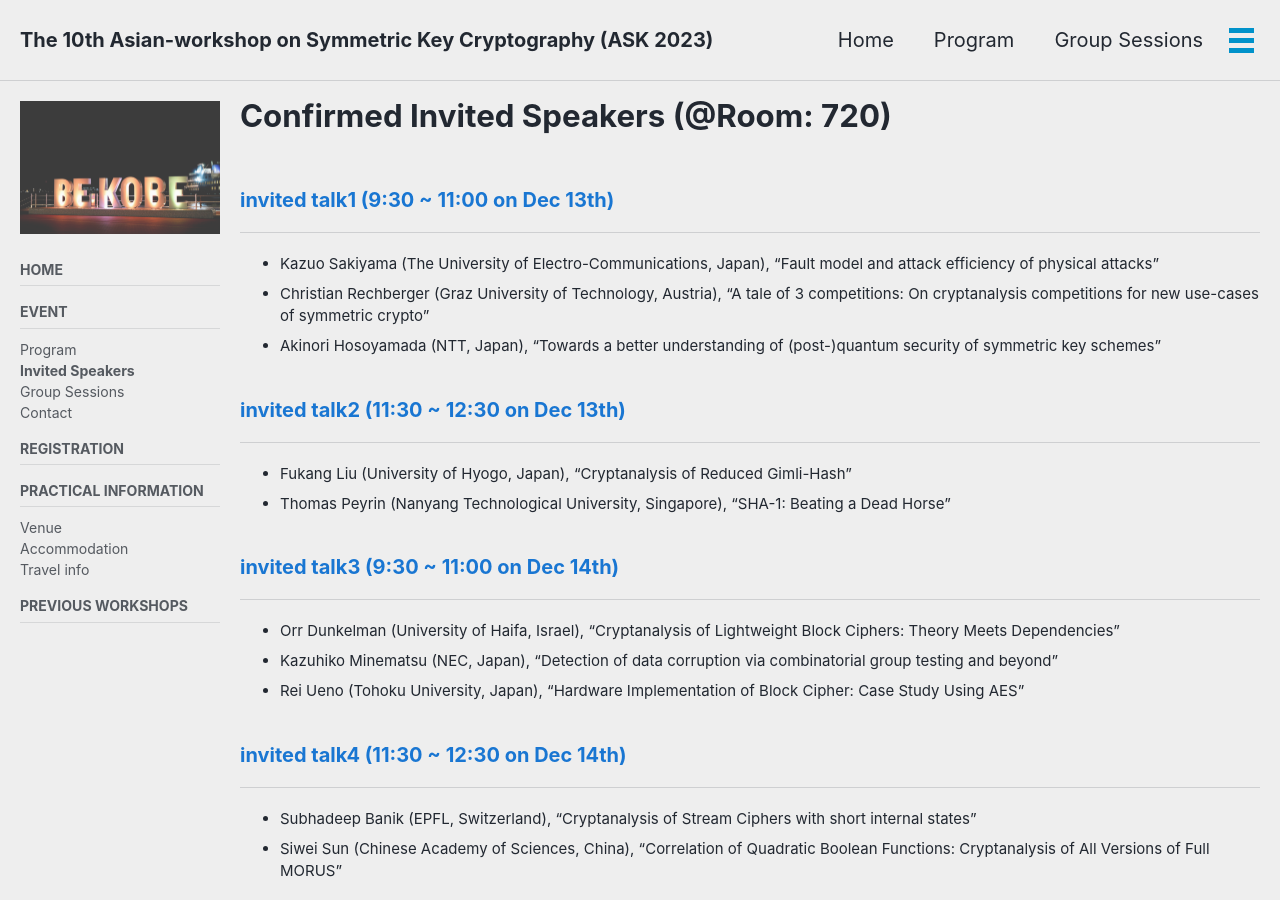
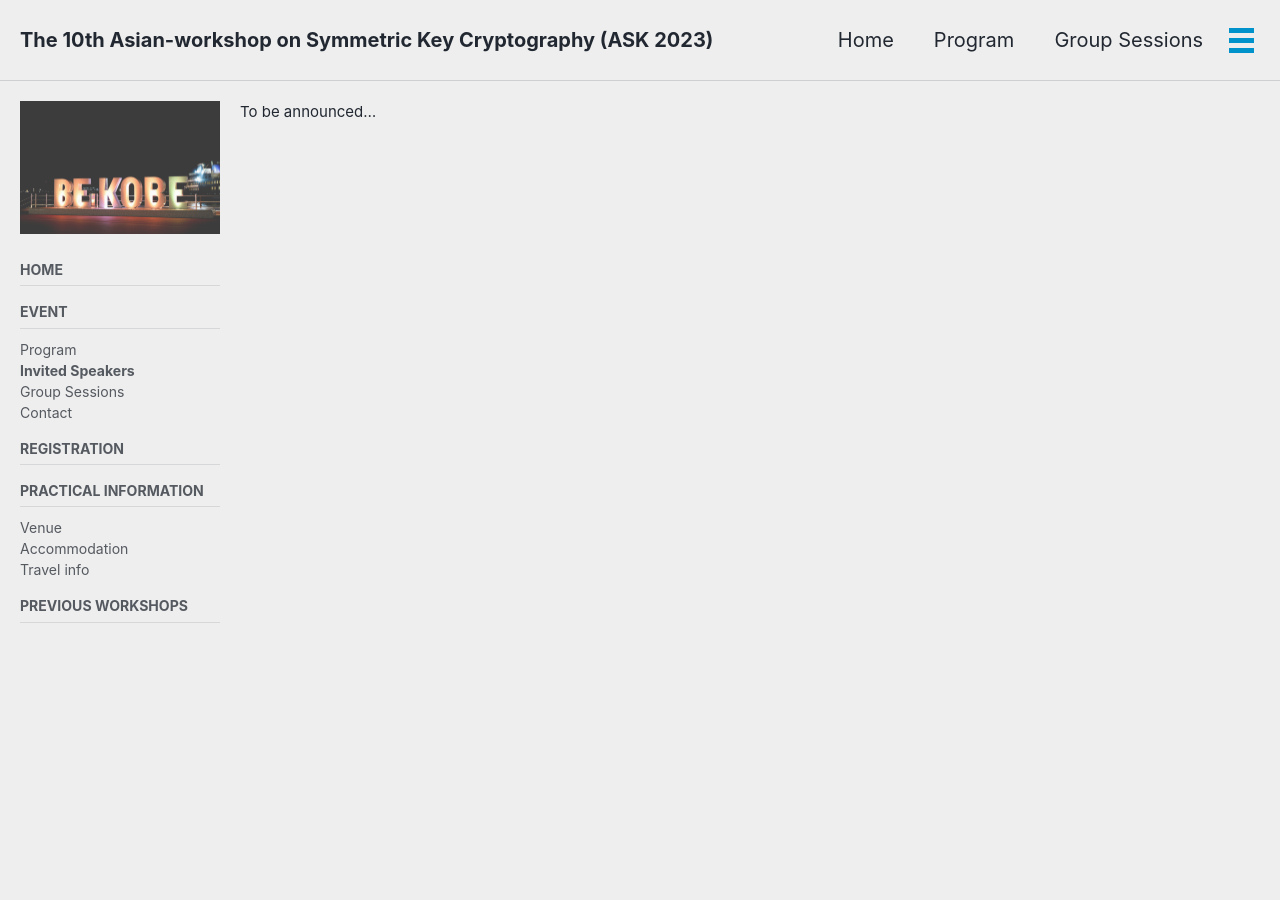
Before and after one commit to cryptanalysisbench/SATbench, a Jekyll site: the page built from invited.md, in a window 1280 px wide and 900 px high. Built offline with Jekyll 4.4.1, drawn with Linux system fonts in a browser that asks for light colours; cached includes are drawn as plain includes; nearby versions of some CDN libraries; our own code applies the rules of GitHub Pages for plain Markdown files; some of the changed text lies outside the part shown.

Commit message:
Update invited.md

```diff
--- a/invited.md
+++ b/invited.md
@@ -9,9 +9,9 @@ sidebar:
     nav: "docs"
 ---
 
+To be announced...
 
-
-# Confirmed Invited Speakers (@Room: 720)
+<!-- # Confirmed Invited Speakers (@Room: 720)
 ### invited talk1 (9:30 ~ 11:00 on Dec 13th)
 ---
 - Kazuo Sakiyama (The University of Electro-Communications, Japan),
@@ -60,4 +60,4 @@ sidebar:
 - Yusuke Naito (Mitsubishi Corporation, Japan),
   "Design of Optimally Indifferentiable-Secure Double-Block-Length Hashing"
 - Mustafa Khairallah (Nanyang Technological University, Singapore),
-  "Lightweight TBC-Based Modes for Small Hardware Implementations"
+  "Lightweight TBC-Based Modes for Small Hardware Implementations" -->
```
